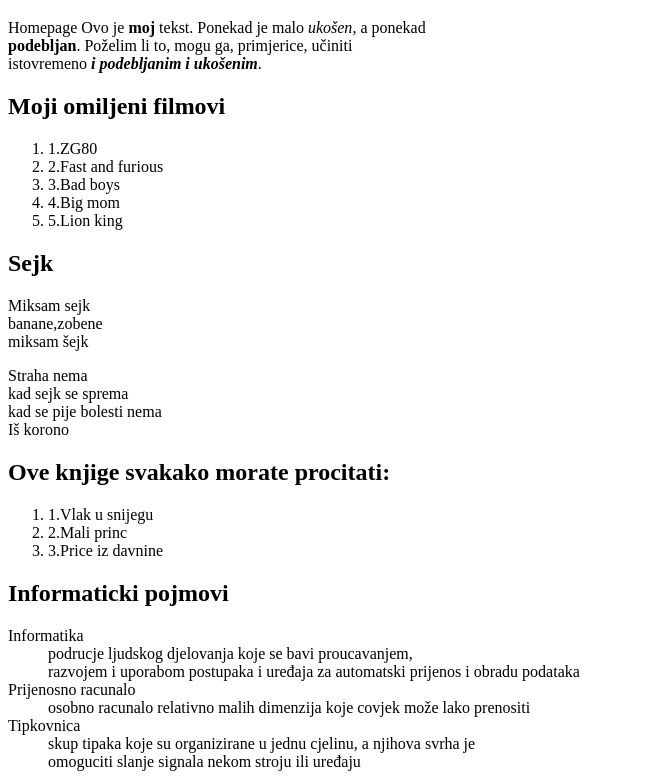
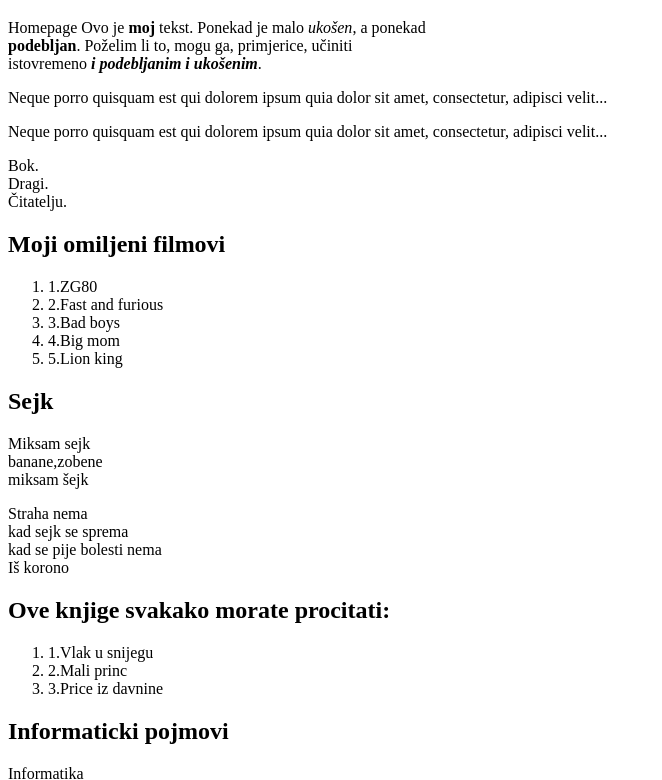
Before and after one commit to Filip2208/filipmalovic0, a plain HTML site: page index.html in a window 1280 px wide. Shown: the part 47-827 px from the top of the page, without its empty margins (0-662 px from the left). Drawn offline with Linux system fonts and the light colour scheme.

Commit message:
Update index.html

```diff
--- a/index.html
+++ b/index.html
@@ -13,6 +13,14 @@
         Ovo je <strong>moj</strong> tekst. Ponekad je malo <i>ukošen</i>, a ponekad <br>
         <b>podebljan</b>. Poželim li to, mogu ga, primjerice, učiniti <br>
         istovremeno <i><b>i podebljanim i ukošenim</b></i>.
+
+        <p>Neque porro quisquam est qui dolorem ipsum quia dolor sit amet, consectetur, adipisci velit...</p>
+     <p class="citat">Neque porro quisquam est qui dolorem ipsum quia dolor sit amet, consectetur, adipisci velit...</p>
+
+     <div class="prvi">Bok.</div>
+     <div class="drugi">Dragi.</div>
+     <div class="treci">Čitatelju.</div>
+
 
 
 
```
